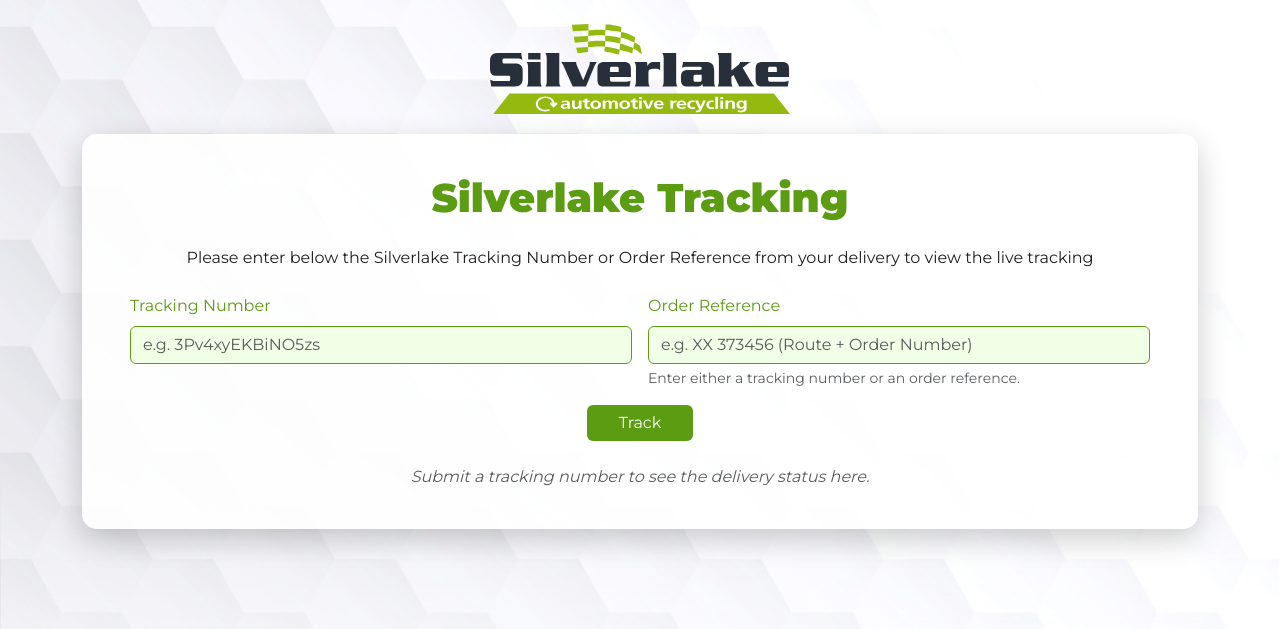
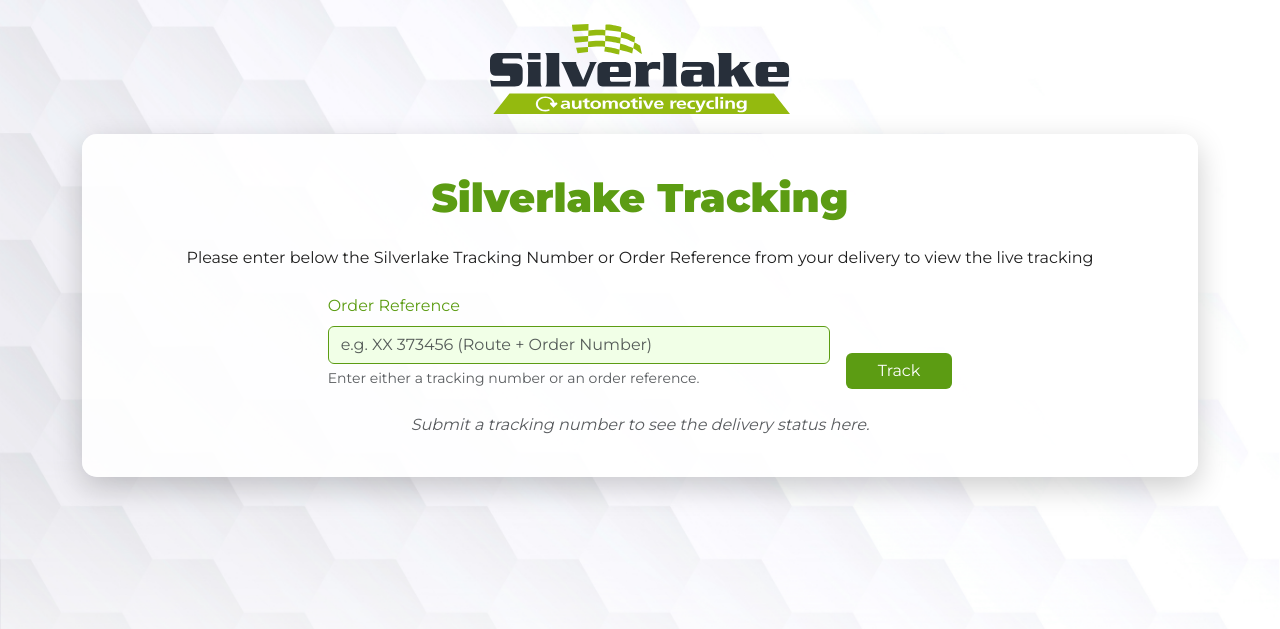
Before and after one commit to Silverlake-nacho/silverlake.tracking, a Flask app: page / in a window 1280 px wide. Shown: the top 629 px of the page. Run offline with Flask 3, Linux system fonts and the light colour scheme.

Commit message:
Update index.html

```diff
--- a/templates/index.html
+++ b/templates/index.html
@@ -136,10 +136,6 @@
 
         <form method="post" action="{{ url_for('index') }}" class="row g-3 justify-content-center mb-4">
           <div class="col-12 col-md-6">
-            <label for="tracking_number" class="form-label">Tracking Number</label>
-            <input type="text" class="form-control" id="tracking_number" name="tracking_number" placeholder="e.g. 3Pv4xyEKBiNO5zs" value="{{ form_tracking_number }}">
-          </div>
-          <div class="col-12 col-md-6">
             <label for="order_reference" class="form-label">Order Reference</label>
             <input type="text" class="form-control" id="order_reference" name="order_reference" placeholder="e.g. XX 373456 (Route + Order Number)" value="{{ form_order_reference }}">
             <div class="form-text">Enter either a tracking number or an order reference.</div>
```
